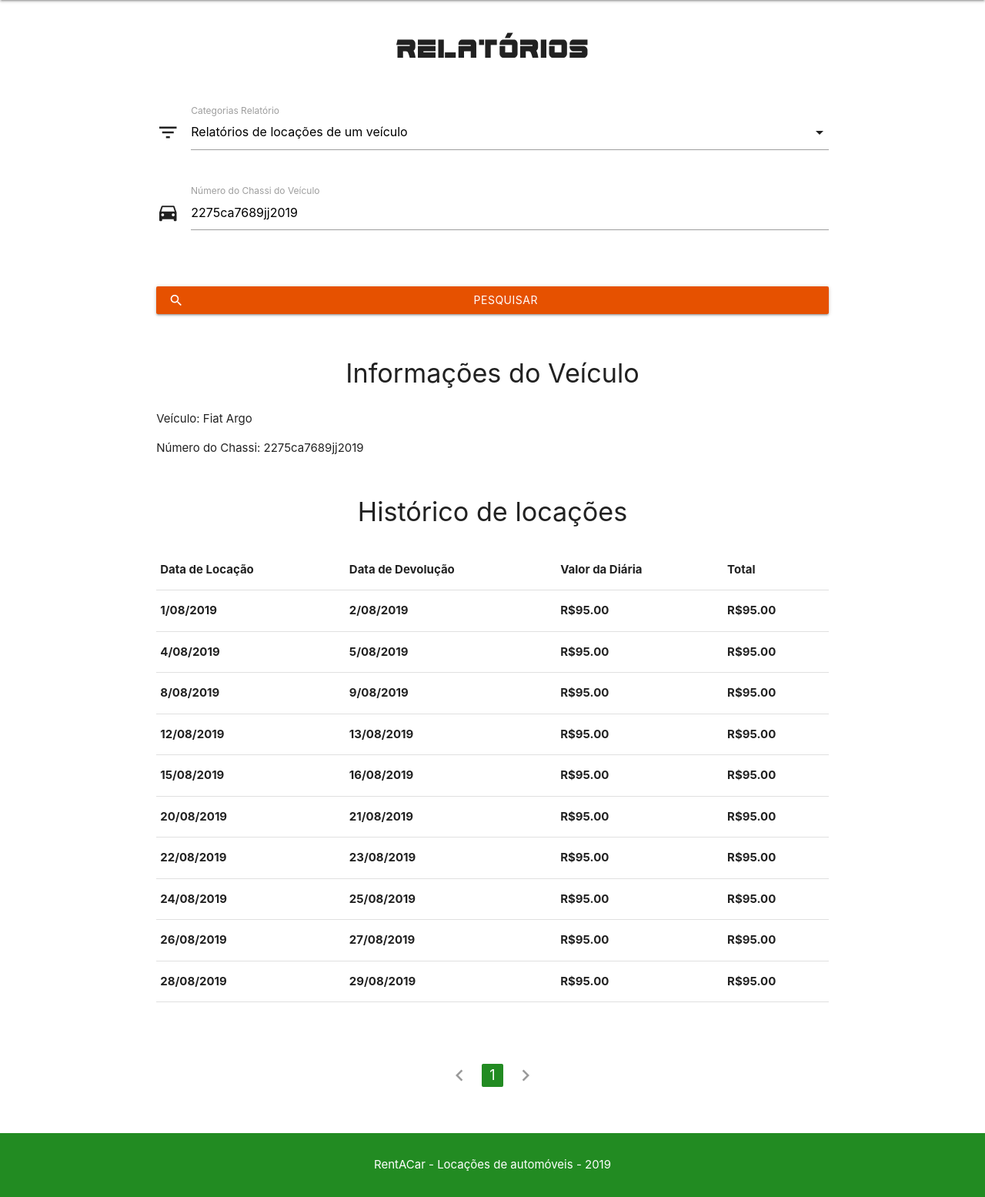
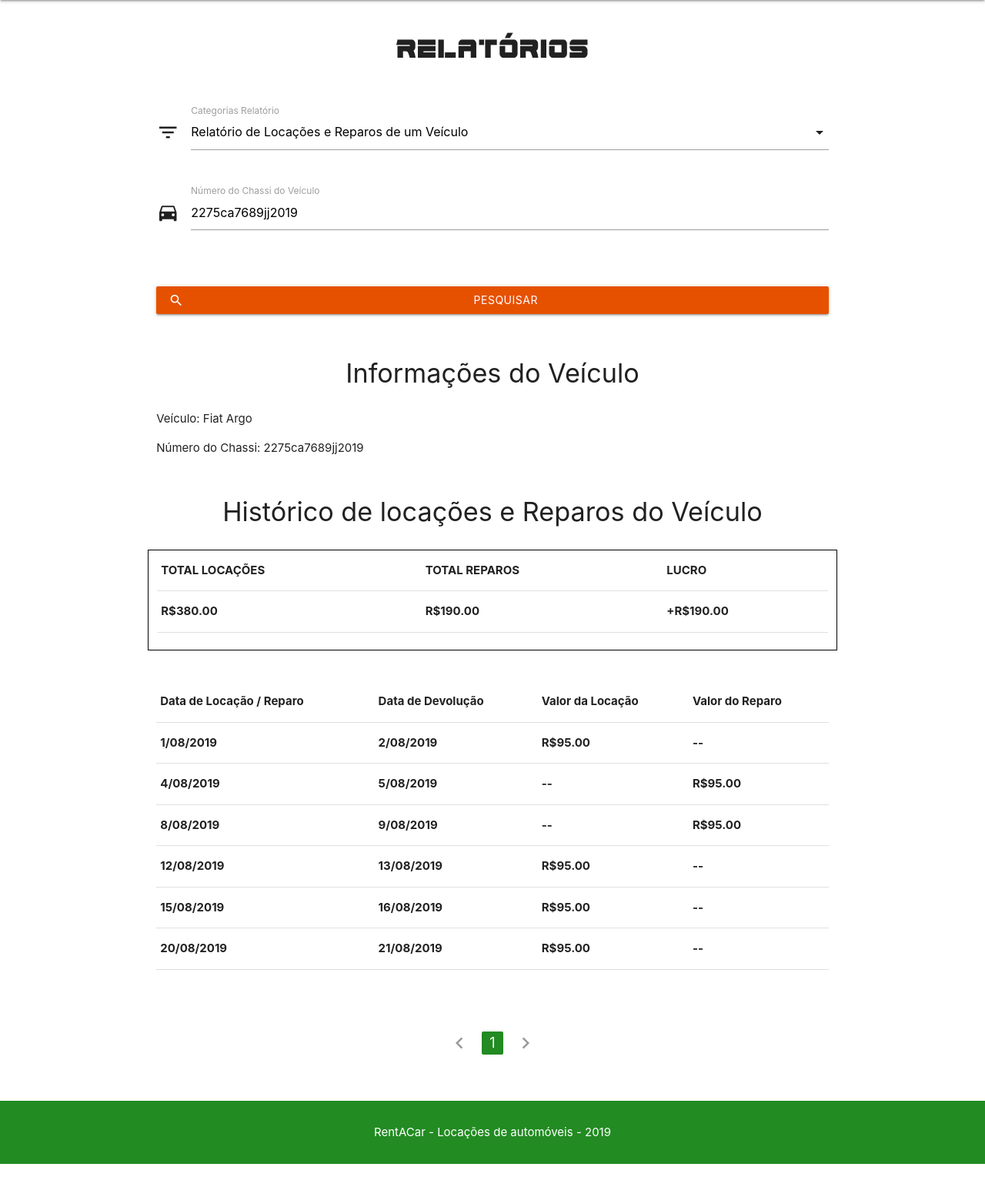
Before and after one commit to bruw/RentACar, a PHP site: page /pages/relatorios.html in a window 1280 px wide. Shown: the part 64-1619 px from the top of the page at 77% size. After the commit the page ends 1576 px from the top, so only its background shows below. Run offline with PHP 8.4, Linux system fonts and the light colour scheme; lists and menus that the app fills with data are empty.

Commit message:
Formulários alterados conforme avaliação do professor

```diff
--- a/assets/resources/styles/style.css
+++ b/assets/resources/styles/style.css
@@ -1,6 +1,11 @@
 @font-face {
     font-family: 'edgeracer';
     src: url('../fonts/edge_racer/edgeracer.ttf');
+}
+
+.table-total{
+    border: 1px solid black;
+    margin-bottom: 40px;
 }
 
 .font-edgeracer {
--- a/pages/relatorios.html
+++ b/pages/relatorios.html
@@ -61,9 +61,8 @@
                     <div class="input-field col s12">
                         <i class="material-icons prefix">filter_list</i>
                         <select id="select-relatorio">
-                            <option value="1">Relatórios de locações de um veículo</option>
-                            <option value="2">Relatórios de reparos de um veículo</option>
-                            <option value="3">Relatórios de Lucros da Empresa</option>
+                            <option value="1">Relatório de Locações e Reparos de um Veículo</option>
+                            <option value="3">Relatório de Lucros da Empresa</option>
                         </select>
                         <label>Categorias Relatório</label>
                     </div>
@@ -78,7 +77,8 @@
                 <div id="div-filtro-data" class="row ocultar-conteudo">
                     <div class="input-field col s12 m6">
                         <i class="material-icons prefix">date_range</i>
-                        <input type="text" class="datepicker" placeholder="Clique aqui para selecionar a data de ínicio">
+                        <input type="text" class="datepicker"
+                            placeholder="Clique aqui para selecionar a data de ínicio">
                         <label for="icon_prefix">Data de Ínicio</label>
                     </div>
                     <div class="input-field col s12 m6">
@@ -89,7 +89,8 @@
                 </div>
                 <div class="row">
                     <div class="col s12">
-                        <button id="button-pesquisar-relatorio" class="waves-effect waves-light btn button-pesquisar" type="submit">
+                        <button id="button-pesquisar-relatorio" class="waves-effect waves-light btn button-pesquisar"
+                            type="submit">
                             <i class="material-icons left">search</i>Pesquisar
                         </button>
                     </div>
@@ -102,113 +103,87 @@
                     </div>
                 </div>
                 <div id="div-relatorio-locacao" class="row">
-                    <h4>Histórico de locações</h4>
+                    <h4>Histórico de locações e Reparos do Veículo</h4>
+                    <div class="col s12 table-total">
+                        <table>
+                            <tr>
+                                <th>TOTAL LOCAÇÕES</th>
+                                <th>TOTAL REPAROS</th>
+                                <th>LUCRO</th>
+                            </tr>
+                            <tr>
+                                <th>R$380.00</th>
+                                <th>R$190.00</th>
+                                <th>+R$190.00</th>
+                            </tr>
+                        </table>
+                        <br>
+                    </div>
+
                     <div class="col s12">
                         <table>
                             <tr>
-                                <th>Data de Locação</th>
+                                <th>Data de Locação / Reparo</th>
                                 <th>Data de Devolução</th>
-                                <th>Valor da Diária</th>
-                                <th>Total</th>
+                                <th>Valor da Locação</th>
+                                <th>Valor do Reparo</th>
                             </tr>
                             <tr>
                                 <th>1/08/2019</th>
                                 <th>2/08/2019</th>
                                 <th>R$95.00</th>
-                                <th>R$95.00</th>
+                                <th>--</th>
                             </tr>
                             <tr>
                                 <th>4/08/2019</th>
                                 <th>5/08/2019</th>
-                                <th>R$95.00</th>
+                                <th>--</th>
                                 <th>R$95.00</th>
                             </tr>
                             <tr>
                                 <th>8/08/2019</th>
                                 <th>9/08/2019</th>
-                                <th>R$95.00</th>
+                                <th>--</th>
                                 <th>R$95.00</th>
                             </tr>
                             <tr>
                                 <th>12/08/2019</th>
                                 <th>13/08/2019</th>
                                 <th>R$95.00</th>
-                                <th>R$95.00</th>
+                                <th>--</th>
                             </tr>
                             <tr>
                                 <th>15/08/2019</th>
                                 <th>16/08/2019</th>
                                 <th>R$95.00</th>
-                                <th>R$95.00</th>
+                                <th>--</th>
                             </tr>
                             <tr>
                                 <th>20/08/2019</th>
                                 <th>21/08/2019</th>
                                 <th>R$95.00</th>
-                                <th>R$95.00</th>
-                            </tr>
-                            <tr>
-                                <th>22/08/2019</th>
-                                <th>23/08/2019</th>
-                                <th>R$95.00</th>
-                                <th>R$95.00</th>
-                            </tr>
-                            <tr>
-                                <th>24/08/2019</th>
-                                <th>25/08/2019</th>
-                                <th>R$95.00</th>
-                                <th>R$95.00</th>
-                            </tr>
-                            <tr>
-                                <th>26/08/2019</th>
-                                <th>27/08/2019</th>
-                                <th>R$95.00</th>
-                                <th>R$95.00</th>
-                            </tr>
-                            <tr>
-                                <th>28/08/2019</th>
-                                <th>29/08/2019</th>
-                                <th>R$95.00</th>
-                                <th>R$95.00</th>
+                                <th>--</th>
                             </tr>
                         </table>
                     </div>
                 </div>
 
-                <div id="div-relatorio-manutencao" class="row ocultar-conteudo">
-                    <h4>Histórico de Manutenções</h4>
-                    <div class="col s12">
+                <div id="div-relatorio-lucro" class="row ocultar-conteudo">
+                    <h4>Relatório de Lucros</h4>
+                    <div class="col s12 table-total">
                         <table>
                             <tr>
-                                <th>Data de Entrada Oficina</th>
-                                <th>Data de Saida Oficina</th>
-                                <th>Valor do Reparo</th>
+                                <th>TOTAL LOCAÇÕES</th>
+                                <th>TOTAL REPAROS</th>
+                                <th>LUCRO TOTAL</th>
                             </tr>
                             <tr>
-                                <th>1/04/2019</th>
-                                <th>5/04/2019</th>
-                                <th>R$250.00</th>
-                            </tr>
-                            <tr>
-                                <th>12/06/2019</th>
-                                <th>12/06/2019</th>
-                                <th>R$50.00</th>
-                            </tr>
-                            <tr>
-                                <th>25/07/2019</th>
-                                <th>30/07/2019</th>
+                                <th>R$2.500</th>
                                 <th>R$500.00</th>
-                            </tr>
-                            <tr>
-                                <th>12/09/2019</th>
-                                <th>17/09/2019</th>
-                                <th>R$100.00</th>
+                                <th>+R$2.000</th>
                             </tr>
                         </table>
                     </div>
-                </div>
-                <div id="div-relatorio-lucro" class="row ocultar-conteudo">
-                    <h4>Relatório de Lucros</h4>
                     <div class="col s12">
                         <table>
                             <tr>
@@ -227,38 +202,31 @@
                             </tr>
                             <tr>
                                 <th>2019</th>
-                                <th>junho</th>
+                                <th>julho</th>
                                 <th>R$500.00</th>
                                 <th>R$100.00</th>
                                 <th>R$400.00</th>
                             </tr>
                             <tr>
                                 <th>2019</th>
-                                <th>junho</th>
+                                <th>agosto</th>
                                 <th>R$500.00</th>
                                 <th>R$100.00</th>
                                 <th>R$400.00</th>
                             </tr>
                             <tr>
                                 <th>2019</th>
-                                <th>junho</th>
+                                <th>setembro</th>
                                 <th>R$500.00</th>
                                 <th>R$100.00</th>
                                 <th>R$400.00</th>
                             </tr>
                             <tr>
                                 <th>2019</th>
-                                <th>junho</th>
+                                <th>outubro</th>
                                 <th>R$500.00</th>
                                 <th>R$100.00</th>
                                 <th>R$400.00</th>
-                            </tr>
-                            <tr>
-                                <th></th>
-                                <th></th>
-                                <th>TOTAL LOCAÇÕES: R$2.500</th>
-                                <th>TOTAL REPAROS: R$500.00</th>
-                                <th>LUCRO TOTAL: R$2.000</th>
                             </tr>
                         </table>
                     </div>
```
